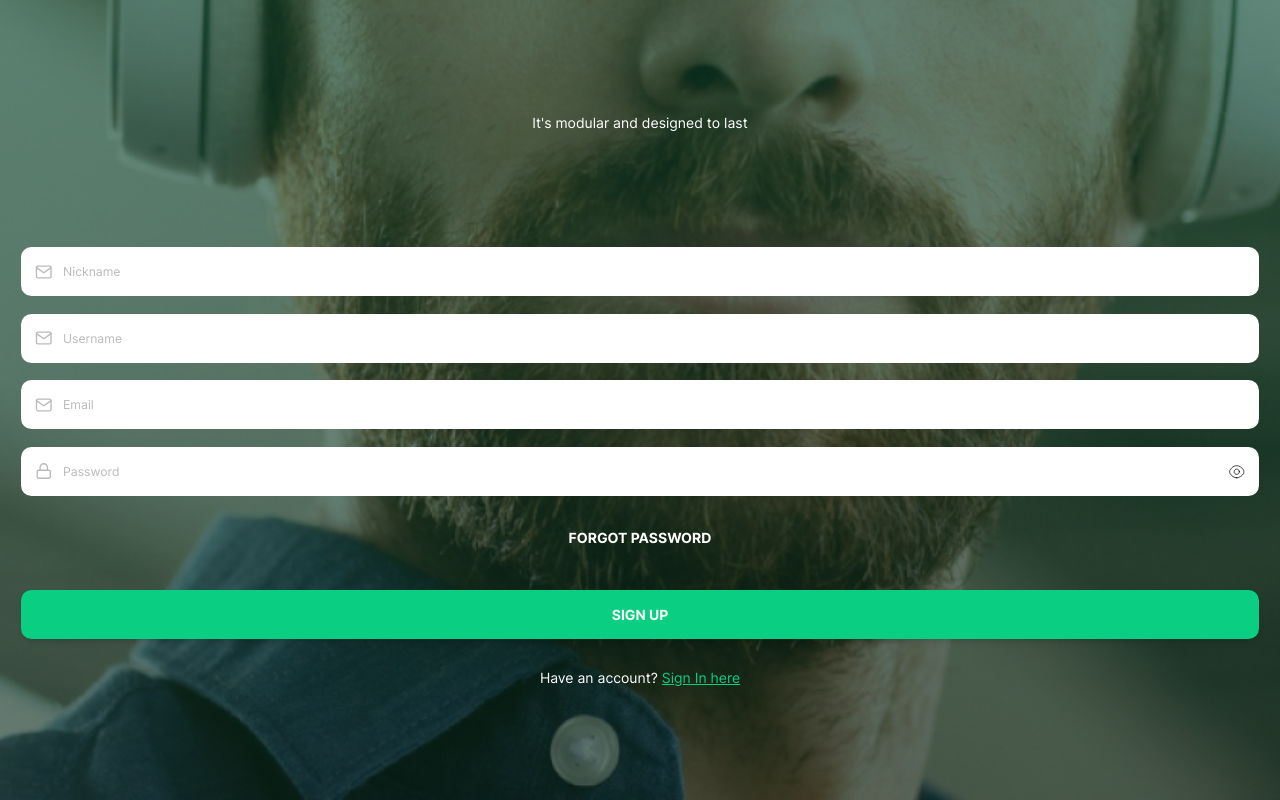
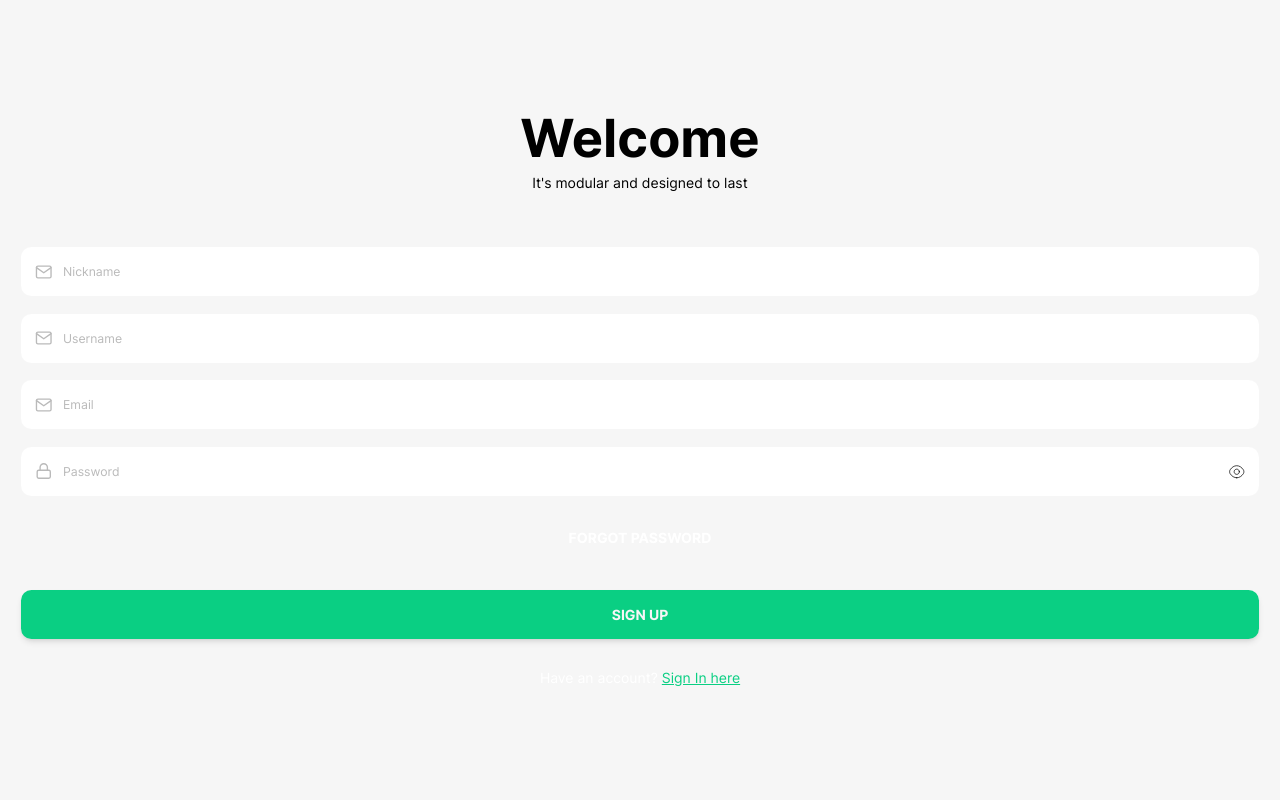
Before and after one commit to AryanGh11/ecommerce.app, a React (Create React App) app: page /sign-up in a window 1280 px wide. Built offline with nearby package versions, Linux system fonts and the light colour scheme; no server answers.

Commit message:
hotfix: Remove background-image from sign-in, sign-up and email-verification screens

```diff
--- a/src/screens/email-verification-response/index.tsx
+++ b/src/screens/email-verification-response/index.tsx
@@ -1,5 +1,4 @@
 import Translation from "src/translations/locales/translation";
-import manWithHeadphoneImage from "src/assets/images/man-with-headphone.png";
 
 import { useEffect } from "react";
 import { routes } from "src/routes";
@@ -33,17 +32,7 @@ export default function EmailVerificationResponseScreen() {
   }, [success, location]); // eslint-disable-line react-hooks/exhaustive-deps
 
   return (
-    <section
-      className="flex flex-col justify-center items-center gap-16 py-32 px-6 text-white"
-      style={{
-        backgroundImage: `url(${manWithHeadphoneImage})`,
-        backgroundSize: "cover",
-        backgroundPosition: "center",
-        backgroundRepeat: "no-repeat",
-        width: "100%",
-        height: "100svh",
-      }}
-    >
+    <section className="w-full h-[100svh] flex flex-col justify-center items-center gap-16 py-32 px-6 text-foreground bg-background">
       <div className="flex flex-col gap-2">
         {/* title & description */}
         <h1 className="text-2xl font-inter-bold text-center">
--- a/src/screens/email-verification/index.tsx
+++ b/src/screens/email-verification/index.tsx
@@ -1,5 +1,4 @@
 import Translation from "src/translations/locales/translation";
-import manWithHeadphoneImage from "src/assets/images/man-with-headphone.png";
 
 import { routes } from "src/routes";
 import { User } from "src/components/user";
@@ -38,17 +37,7 @@ export default function EmailVerificationScreen() {
   };
 
   return (
-    <section
-      className="flex flex-col justify-between py-32 px-6 text-white text-center"
-      style={{
-        backgroundImage: `url(${manWithHeadphoneImage})`,
-        backgroundSize: "cover",
-        backgroundPosition: "center",
-        backgroundRepeat: "no-repeat",
-        width: "100%",
-        height: "100svh",
-      }}
-    >
+    <section className="w-full h-[100svh] flex flex-col justify-between py-32 px-6 text-white text-center bg-white">
       {!emailHasBeenSent ? (
         <>
           <div className="flex flex-col items-center gap-2">
--- a/src/screens/sign-in/components/form/index.tsx
+++ b/src/screens/sign-in/components/form/index.tsx
@@ -79,7 +79,7 @@ export default function SignInScreenForm({
         type="submit"
       />
       {/* sign up button */}
-      <h1 className="text-center text-white">
+      <h1 className="text-center">
         {t(Translation.dontHaveAnAccount)}{" "}
         <Link
           type="button"
--- a/src/screens/sign-in/index.tsx
+++ b/src/screens/sign-in/index.tsx
@@ -1,6 +1,5 @@
 import SignInScreenForm from "./components/form";
 import Translation from "src/translations/locales/translation";
-import manWithHeadphoneImage from "src/assets/images/man-with-headphone.png";
 
 import { useState } from "react";
 import { routes } from "src/routes";
@@ -54,17 +53,7 @@ export default function SignInScreen() {
   };
 
   return (
-    <section
-      className="flex flex-col justify-between py-32 px-6 text-white"
-      style={{
-        backgroundImage: `url(${manWithHeadphoneImage})`,
-        backgroundSize: "cover",
-        backgroundPosition: "center",
-        backgroundRepeat: "no-repeat",
-        width: "100%",
-        height: "100svh",
-      }}
-    >
+    <section className="w-full h-[100svh] flex flex-col justify-between py-32 px-6 text-foreground bg-background">
       {/* title & description */}
       <div className="flex flex-col items-center gap-2">
         <h1 className="text-6xl font-inter-bold text-center">
--- a/src/screens/sign-up/index.tsx
+++ b/src/screens/sign-up/index.tsx
@@ -1,6 +1,5 @@
 import SignUpScreenForm from "./components/form";
 import Translation from "src/translations/locales/translation";
-import manWithHeadphoneImage from "src/assets/images/man-with-headphone.png";
 
 import { useState } from "react";
 import { routes } from "src/routes";
@@ -82,21 +81,14 @@ export default function SignUpScreen() {
   };
 
   return (
-    <section
-      className="flex flex-col justify-between py-32 px-6 text-white"
-      style={{
-        backgroundImage: `url(${manWithHeadphoneImage})`,
-        backgroundSize: "cover",
-        backgroundPosition: "center",
-        backgroundRepeat: "no-repeat",
-        width: "100%",
-        height: "100svh",
-      }}
-    >
-      {/* description */}
-      <p className="text-center">
-        {t(Translation.itsModularAndDesignedToLast)}
-      </p>
+    <section className="w-full h-[100svh] flex flex-col justify-between py-32 px-6 text-foreground bg-background">
+      {/* title & description */}
+      <div className="flex flex-col items-center gap-2">
+        <h1 className="text-6xl font-inter-bold text-center">
+          {t(Translation.welcome)}
+        </h1>
+        <p>{t(Translation.itsModularAndDesignedToLast)}</p>
+      </div>
       {/* sign up form */}
       <SignUpScreenForm
         onSubmit={onSubmit}
--- a/src/translations/locales/en/translation.json
+++ b/src/translations/locales/en/translation.json
@@ -17,5 +17,6 @@
   "pleaseClickOnThisButtonToSendEmailVerification": "Please click on this button to send email verification",
   "pleaseCheckYourEmail": "Email verification has been sent. Please check you email to complete Sign in",
   "backToHome": "Back to home",
-  "sendEmail": "Send email"
+  "sendEmail": "Send email",
+  "welcome": "Welcome"
 }
--- a/src/translations/locales/translation.ts
+++ b/src/translations/locales/translation.ts
@@ -19,6 +19,7 @@ class Translation {
   public static pleaseCheckYourEmail = "pleaseCheckYourEmail";
   public static backToHome = "backToHome";
   public static sendEmail = "sendEmail";
+  public static welcome = "welcome";
 }
 
 export default Translation;
```
Also changed, not shown: src/assets/images/man-with-headphone.png (deleted).
